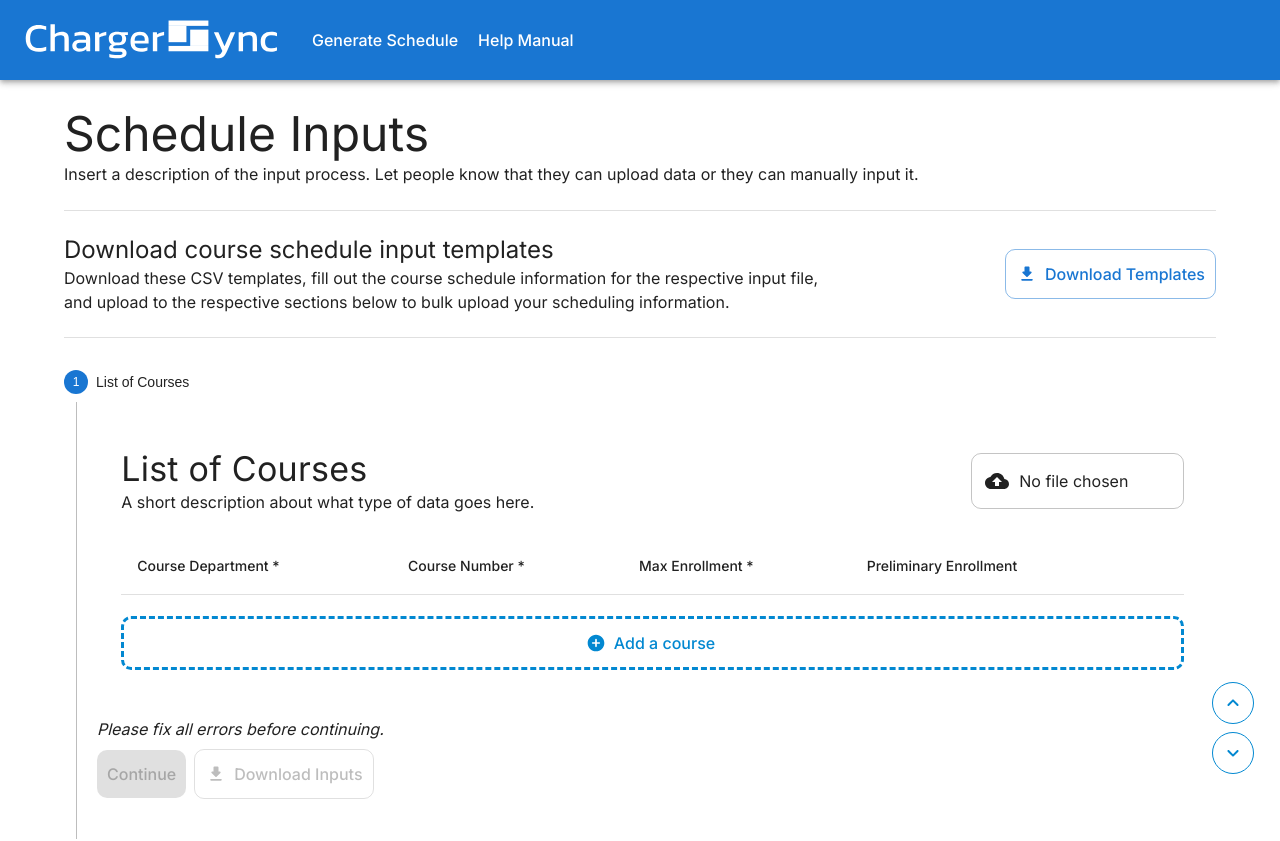
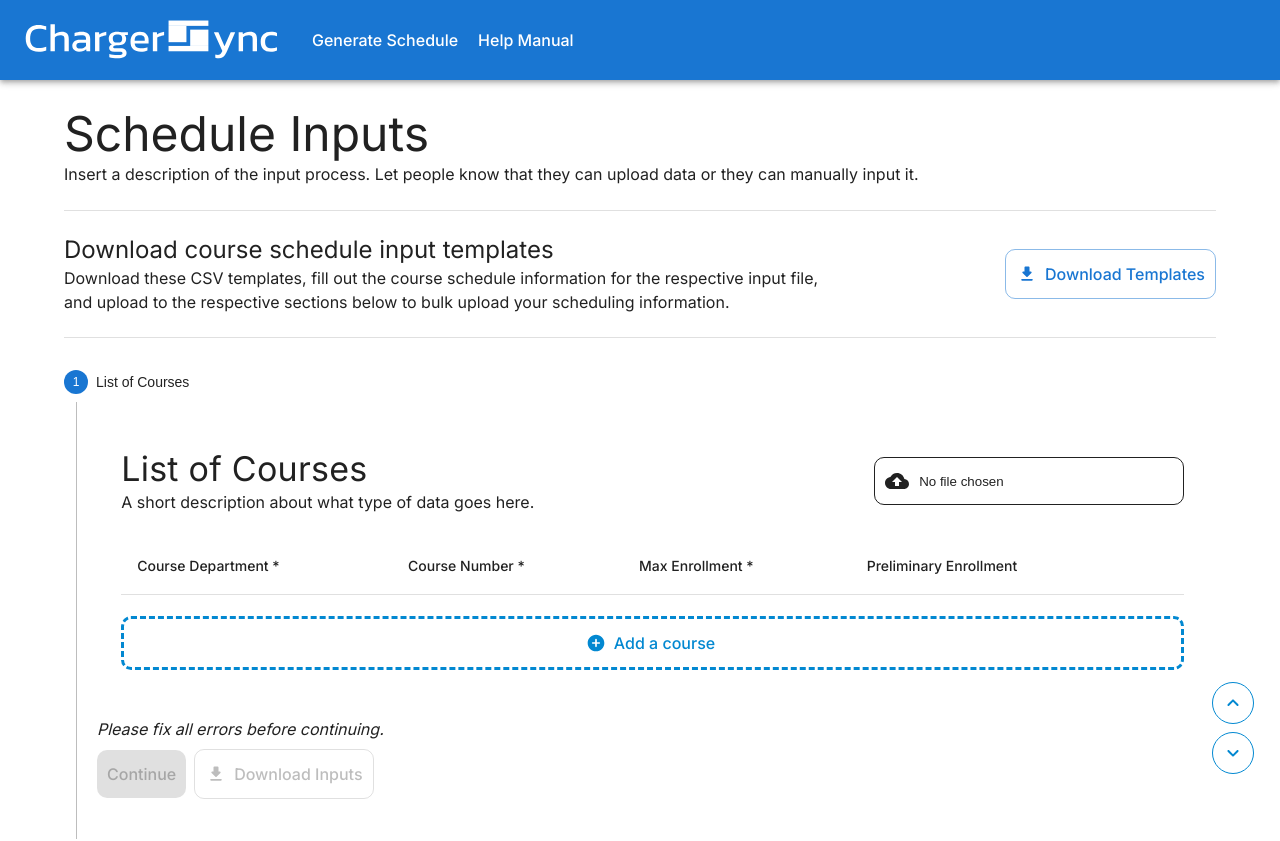
Before and after one commit to BSSD-Technologies/ChargerSync, a Next.js app in the folder frontend/: page /input-data in a window 1280 px wide. Shown: the top 841 px of the page. Built offline with nearby package versions, Linux system fonts and the light colour scheme.

Commit message:
Created new upload component with reupload capability

```diff
--- a/frontend/src/app/input-data/input-sections/course-input.tsx
+++ b/frontend/src/app/input-data/input-sections/course-input.tsx
@@ -335,6 +335,7 @@ export default function CourseInput(props: {
       // Add JSON output to course list
       data?.map((course) => addCourseList(course));
     }
+    event.target.files == null;
   };
 
   return (
@@ -357,15 +358,16 @@ export default function CourseInput(props: {
             A short description about what type of data goes here.
           </Typography>
         </Stack>
-        <OutlinedInput
-          type="file"
-          startAdornment={<CloudUploadIcon sx={{ marginRight: "10px" }} />}
-          sx={{
-            width: "20%",
-          }}
-          inputProps={{ label: "Test" }}
-          onChange={handleUpload}
-        />
+        <div className="input-component">
+          <CloudUploadIcon sx={{ marginRight: "10px" }} />
+          <input
+            type="file"
+            onChange={handleUpload}
+            onClick={(event) => {
+              event.currentTarget.value = "";
+            }}
+          />
+        </div>
       </Grid>
       <br />
       <TableContainer>
--- a/frontend/src/style/globals.css
+++ b/frontend/src/style/globals.css
@@ -11,3 +11,12 @@ a, a:hover, a:focus, a:active {
 input[type="file"]::file-selector-button {
   display: none;
 }
+.input-component {
+  display: flex;
+  align-items: center;
+  width: auto;
+  padding: 1%;
+  border-style: solid;
+  border-width: 1px;
+  border-radius: 10px;
+}
```
